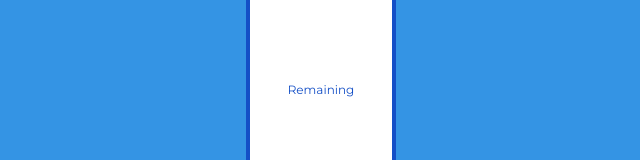
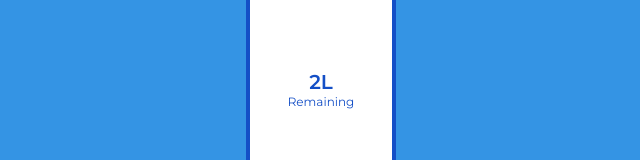
Before and after one commit to MaianneThornton/50in50_DrinkWater, a plain HTML site: page index.html in a window 1280 px wide. Shown: the part 206-366 px from the top of the page, without its empty margins (319-959 px from the left). Drawn offline with Linux system fonts and the light colour scheme.

Commit message:
fix: liters class changed to id

```diff
--- a/index.html
+++ b/index.html
@@ -13,7 +13,7 @@
 
     <div class="cup">
       <div class="remained" id="remained">
-        <span class="liters"></span>
+        <span id="liters"></span>
         <small>Remaining</small>
       </div>
       <div class="percentage" id="percentage"></div>
```
